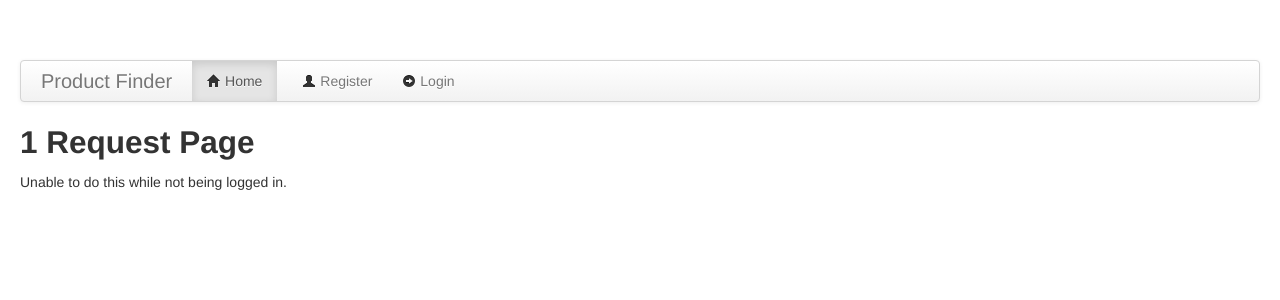
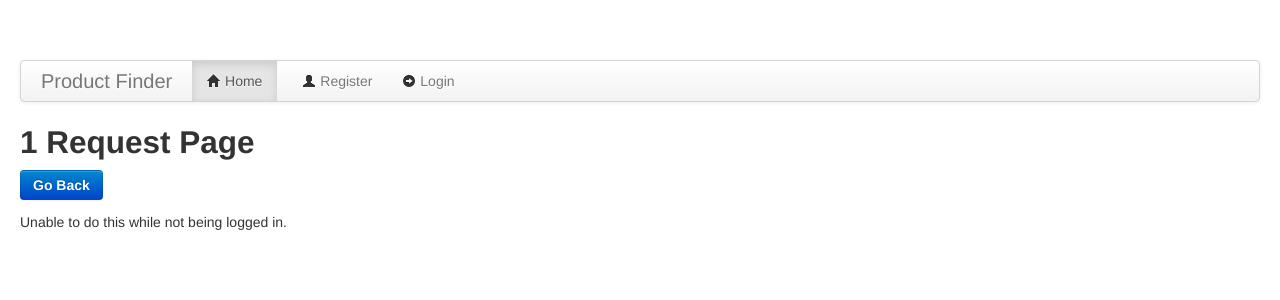
Before and after one commit to IoannisCleary/Product_Finder, a Django app: page /product_finder/category/1/add_request/ in a window 1280 px wide. Shown: the top 300 px of the page. Run offline with Django 3.2, Linux system fonts and the light colour scheme; parts of the project's set-up code (start-up, migrations or seed data) failed here and were passed over; some libraries are stand-ins or nearby versions.

Commit message:
Added go back functionality
Button takes user to previous page

```diff
--- a/productfinder/product_finder/views.py
+++ b/productfinder/product_finder/views.py
@@ -37,7 +37,8 @@ def category(request,category_type_url):
 def add_request(request, category_type_url):
 	context = RequestContext(request)
 	category_type = category_type_url.replace('_', ' ')
-	print request.user
+	back = "/product_finder/category/" + category_type_url + "/"
+	print back
 	if request.method == 'POST':
 		form = RequestForm(request.POST)
 
@@ -56,7 +57,7 @@ def add_request(request, category_type_url):
 			print form.errors
 	else:
 		form = RequestForm()
-	return render_to_response('product_finder/add_request.html', {'category_type_url': category_type_url,'category_type': category_type,'form': form}, context)
+	return render_to_response('product_finder/add_request.html', {'category_type_url': category_type_url,'category_type': category_type,'form': form,'goback':back}, context)
 
 def request(request,category_type_url,request_productName_url):
 	context = RequestContext(request)
@@ -66,7 +67,9 @@ def request(request,category_type_url,request_productName_url):
 	category_type = category_type_url.replace('_', ' ')
 	print category_type_url
 	url = "/product_finder/category/" + category_type_url + "/" + request_productName_url
-	context_dict = {'category_type': category_type, 'url':url}
+	back = "/product_finder/category/" + category_type_url + "/"
+	context_dict = {'category_type': category_type, 'url':url,'goback':back}
+
 	try:
 		category = Category.objects.get(type = category_type)
 		request = Request.objects.filter(category = category, product_name = pName, product_brand = pB)
--- a/productfinder/templates/product_finder/add_request.html
+++ b/productfinder/templates/product_finder/add_request.html
@@ -1,7 +1,8 @@
 {% extends 'product_finder/base.html' %}
 {% block title %} Create a Request {% endblock %}
 {% block body_block %}
-		<h2>{{ category_type }} Request Page</h3>
+		<h2>{{ category_type }} Request Page <br/>
+			<a href="{{ goback }}" class="btn btn-primary" role="button"> Go Back</a></h2>
 		{% if user.is_authenticated %}
 		<div class="well">
         <form id="request_form" method="post" action="/product_finder/category/{{ category_type_url }}/add_request/">
--- a/productfinder/templates/product_finder/base.html
+++ b/productfinder/templates/product_finder/base.html
@@ -13,7 +13,7 @@
     </head>
     <body>
 	<div class="container-fluid">
-	<div class="navbar">
+	<div class="nav navbar">
 		<div class="navbar-inner">
 			<a class="brand">Product Finder</a>
 			<ul class="nav">
--- a/productfinder/templates/product_finder/request.html
+++ b/productfinder/templates/product_finder/request.html
@@ -6,8 +6,12 @@
 
 {% block body_block %}
 
-        <h2>Request Page</h2>
+		<h3> {{ brand }} {{ name }} Request Page  <br/>
+			<a href="{{ goback }}" class="btn btn-primary" role="button"> Go Back</a>
+		</h3>
 		<div class="well">
+
+		<br/>
 		<p><b>{{ requester }}</b> is looking for this product :<br /></p>
 
 		<span class="label label-info" style="margin-left:10px">Name : {{ name }}</span><br />
```
Also changed, not shown: productfinder/templates/product_finder/category.html (+4 -4 lines), productfinder/Readme.txt (deleted), 10 other files.
